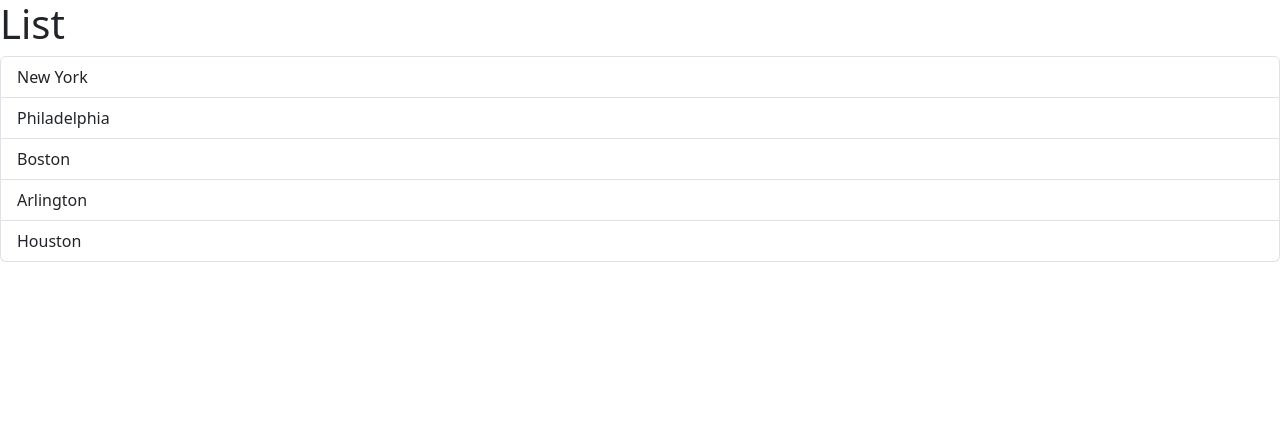
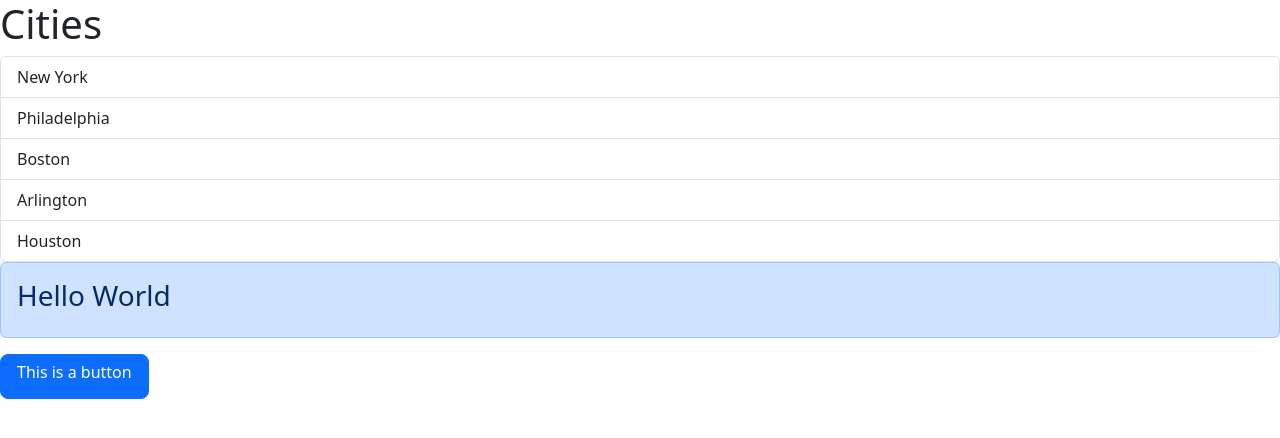
Before and after one commit to hskeays/react-app, a React (Vite) app: page / in a window 1280 px wide. Shown: the top 438 px of the page. Built offline with nearby package versions, Linux system fonts and the light colour scheme.

Commit message:
Create alert module, create button module, update App.tsx module layout

```diff
--- a/src/App.tsx
+++ b/src/App.tsx
@@ -1,11 +1,32 @@
+import Alert from "./components/Alert";
+import Button from "./components/Button";
 import ListGroup from "./components/ListGroup";
 
-function App() {
+const App = () => {
+  let items = ["New York", "Philadelphia", "Boston", "Arlington", "Houston"];
+  const handleSelectedItem = (item: string) => console.log(item);
+
   return (
-    <div>
-      <ListGroup />
-    </div>
+    <>
+      <div>
+        <ListGroup
+          items={items}
+          heading="Cities"
+          onSelectItem={handleSelectedItem}
+        />
+      </div>
+      <div>
+        <Alert>
+          <h3>Hello World</h3>
+        </Alert>
+      </div>
+      <div>
+        <Button>
+          <h6>This is a button</h6>
+        </Button>
+      </div>
+    </>
   );
-}
+};
 
 export default App;
--- /dev/null
+++ b/src/components/Alert.tsx
@@ -0,0 +1,11 @@
+import { ReactNode } from "react";
+
+interface Props {
+  children: ReactNode;
+}
+
+export const Alert = ({ children }: Props) => {
+  return <div className="alert alert-primary">{children}</div>;
+};
+
+export default Alert;
--- /dev/null
+++ b/src/components/Button.tsx
@@ -0,0 +1,20 @@
+import { ReactNode } from "react";
+
+interface Props {
+  children: ReactNode;
+}
+
+const Button = ({ children }: Props) => {
+  return (
+    <div
+      className="btn btn-primary btn-lg"
+      onClick={() => {
+        console.log("You clicked a large button");
+      }}
+    >
+      {children}
+    </div>
+  );
+};
+
+export default Button;
--- a/src/components/ListGroup.tsx
+++ b/src/components/ListGroup.tsx
@@ -1,12 +1,21 @@
 import { useState } from "react";
 
-function ListGroup() {
-  let items = ["New York", "Philadelphia", "Boston", "Arlington", "Houston"];
+interface Props {
+  items: string[];
+  heading: string;
+  onSelectItem: (item: string) => void;
+}
+
+const ListGroup = ({ items, heading, onSelectItem }: Props) => {
   const [selectedIndex, setSelectedIndex] = useState(-1);
+
+  const handleItemClick = (index: number) => {
+    selectedIndex === index ? setSelectedIndex(-1) : setSelectedIndex(index);
+  };
 
   return (
     <>
-      <h1>List</h1>
+      <h1>{heading}</h1>
       {items.length === 0 && <p>No items found</p>}
       <ul className="list-group">
         {items.map((item, index) => (
@@ -17,7 +26,10 @@ function ListGroup() {
                 : "list-group-item"
             }
             key={item}
-            onClick={() => setSelectedIndex(index)}
+            onClick={() => {
+              handleItemClick(index);
+              onSelectItem(item);
+            }}
           >
             {item}
           </li>
@@ -25,6 +37,6 @@ function ListGroup() {
       </ul>
     </>
   );
-}
+};
 
 export default ListGroup;
```
